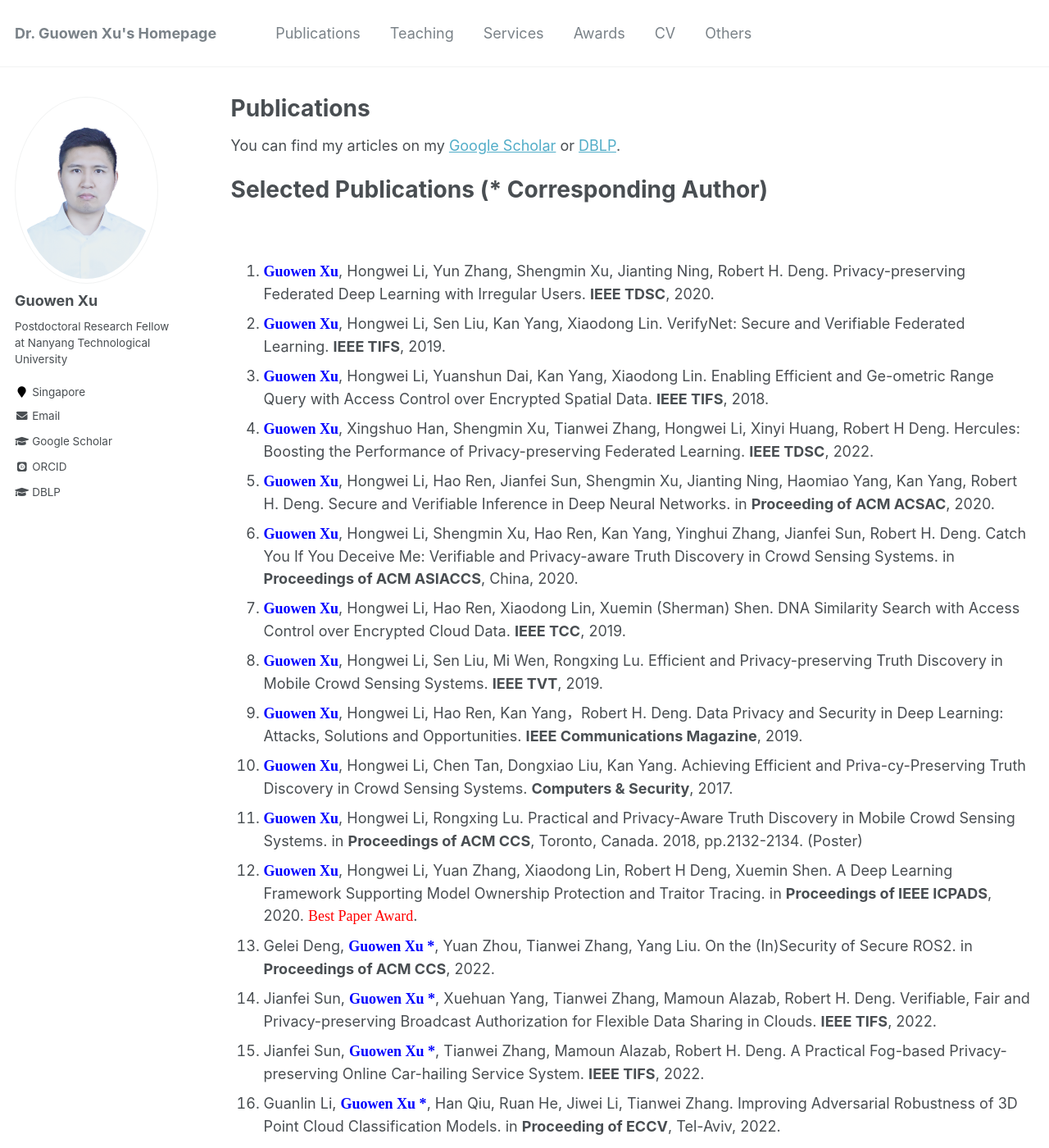
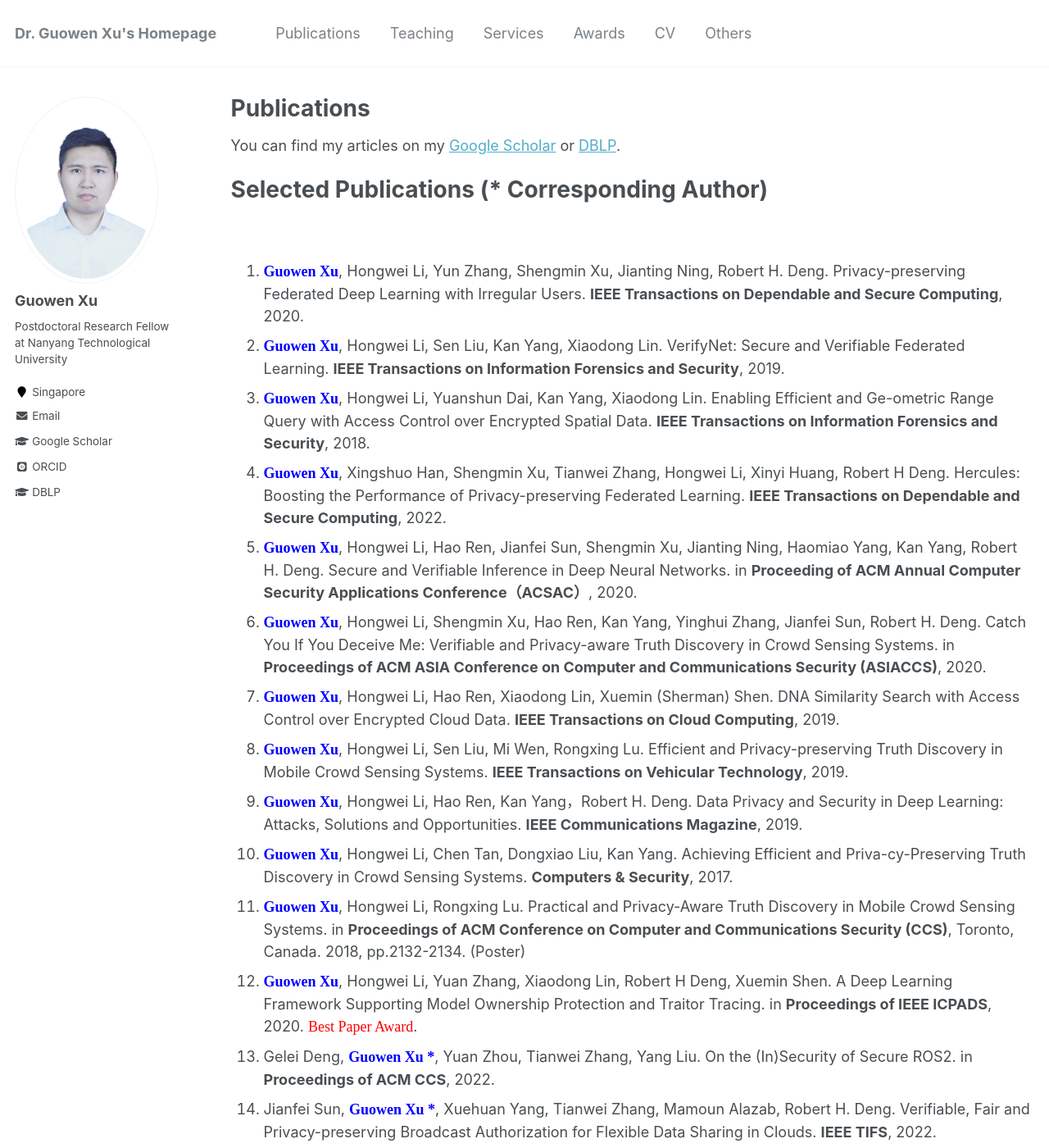
Before and after one commit to Guowen-xu/guowen-xu.github.io, a Jekyll site: the page built from _pages/publications.md, in a window 1280 px wide and 1400 px high. Shown: the whole window at 82% size. Built offline with Jekyll 4.4.1, drawn with Linux system fonts in a browser that asks for light colours; some web fonts are replaced.

Commit message:
Update publications.md

```diff
--- a/_pages/publications.md
+++ b/_pages/publications.md
@@ -14,17 +14,17 @@ You can find my articles on my [Google Scholar](https://scholar.google.com.hk/ci
 
 
 
-1. **<font face="Times New Roman" color=blue size=4> Guowen Xu</font>**, Hongwei Li, Yun Zhang, Shengmin Xu, Jianting Ning, Robert H. Deng. Privacy-preserving Federated Deep Learning with Irregular Users. **IEEE TDSC**, 2020.
-2. **<font face="Times New Roman" color=blue size=4> Guowen Xu</font>**, Hongwei Li, Sen Liu, Kan Yang, Xiaodong Lin. VerifyNet: Secure and Verifiable Federated Learning. **IEEE TIFS**, 2019.
-3. **<font face="Times New Roman" color=blue size=4> Guowen Xu</font>**, Hongwei Li, Yuanshun Dai, Kan Yang, Xiaodong Lin. Enabling Efficient and Ge-ometric Range Query with Access Control over Encrypted Spatial Data. **IEEE TIFS**,  2018.
-4. **<font face="Times New Roman" color=blue size=4> Guowen Xu</font>**, Xingshuo Han, Shengmin Xu, Tianwei Zhang, Hongwei Li, Xinyi Huang, Robert H Deng. Hercules: Boosting the Performance of Privacy-preserving Federated Learning. **IEEE TDSC**, 2022.
-5. **<font face="Times New Roman" color=blue size=4> Guowen Xu</font>**, Hongwei Li, Hao Ren, Jianfei Sun, Shengmin Xu, Jianting Ning, Haomiao Yang, Kan Yang, Robert H. Deng. Secure and Verifiable Inference in Deep Neural Networks. in **Proceeding of ACM ACSAC**, 2020.
-6. **<font face="Times New Roman" color=blue size=4> Guowen Xu</font>**, Hongwei Li, Shengmin Xu, Hao Ren, Kan Yang, Yinghui Zhang, Jianfei Sun, Robert H. Deng. Catch You If You Deceive Me: Verifiable and Privacy-aware Truth Discovery in Crowd Sensing Systems. in **Proceedings of ACM ASIACCS**, China, 2020.
-7. **<font face="Times New Roman" color=blue size=4> Guowen Xu</font>**, Hongwei Li, Hao Ren, Xiaodong Lin, Xuemin (Sherman) Shen. DNA Similarity Search with Access Control over Encrypted Cloud Data. **IEEE TCC**, 2019.
-8. **<font face="Times New Roman" color=blue size=4> Guowen Xu</font>**, Hongwei Li, Sen Liu, Mi Wen, Rongxing Lu. Efficient and Privacy-preserving Truth Discovery in Mobile Crowd Sensing Systems. **IEEE TVT**,  2019.
+1. **<font face="Times New Roman" color=blue size=4> Guowen Xu</font>**, Hongwei Li, Yun Zhang, Shengmin Xu, Jianting Ning, Robert H. Deng. Privacy-preserving Federated Deep Learning with Irregular Users. **IEEE Transactions on Dependable and Secure Computing**, 2020.
+2. **<font face="Times New Roman" color=blue size=4> Guowen Xu</font>**, Hongwei Li, Sen Liu, Kan Yang, Xiaodong Lin. VerifyNet: Secure and Verifiable Federated Learning. **IEEE Transactions on Information Forensics and Security**, 2019.
+3. **<font face="Times New Roman" color=blue size=4> Guowen Xu</font>**, Hongwei Li, Yuanshun Dai, Kan Yang, Xiaodong Lin. Enabling Efficient and Ge-ometric Range Query with Access Control over Encrypted Spatial Data. **IEEE Transactions on Information Forensics and Security**,  2018.
+4. **<font face="Times New Roman" color=blue size=4> Guowen Xu</font>**, Xingshuo Han, Shengmin Xu, Tianwei Zhang, Hongwei Li, Xinyi Huang, Robert H Deng. Hercules: Boosting the Performance of Privacy-preserving Federated Learning. **IEEE Transactions on Dependable and Secure Computing**, 2022.
+5. **<font face="Times New Roman" color=blue size=4> Guowen Xu</font>**, Hongwei Li, Hao Ren, Jianfei Sun, Shengmin Xu, Jianting Ning, Haomiao Yang, Kan Yang, Robert H. Deng. Secure and Verifiable Inference in Deep Neural Networks. in **Proceeding of ACM Annual Computer Security Applications Conference（ACSAC）**, 2020.
+6. **<font face="Times New Roman" color=blue size=4> Guowen Xu</font>**, Hongwei Li, Shengmin Xu, Hao Ren, Kan Yang, Yinghui Zhang, Jianfei Sun, Robert H. Deng. Catch You If You Deceive Me: Verifiable and Privacy-aware Truth Discovery in Crowd Sensing Systems. in **Proceedings of ACM ASIA Conference on Computer and Communications Security (ASIACCS)**, 2020.
+7. **<font face="Times New Roman" color=blue size=4> Guowen Xu</font>**, Hongwei Li, Hao Ren, Xiaodong Lin, Xuemin (Sherman) Shen. DNA Similarity Search with Access Control over Encrypted Cloud Data. **IEEE Transactions on Cloud Computing**, 2019.
+8. **<font face="Times New Roman" color=blue size=4> Guowen Xu</font>**, Hongwei Li, Sen Liu, Mi Wen, Rongxing Lu. Efficient and Privacy-preserving Truth Discovery in Mobile Crowd Sensing Systems. **IEEE Transactions on Vehicular Technology**,  2019.
 9. **<font face="Times New Roman" color=blue size=4> Guowen Xu</font>**, Hongwei Li, Hao Ren, Kan Yang，Robert H. Deng. Data Privacy and Security in Deep Learning: Attacks, Solutions and Opportunities. **IEEE Communications Magazine**, 2019.
 10. **<font face="Times New Roman" color=blue size=4> Guowen Xu</font>**, Hongwei Li, Chen Tan, Dongxiao Liu, Kan Yang. Achieving Efficient and Priva-cy-Preserving Truth Discovery in Crowd Sensing Systems. **Computers & Security**, 2017.
-11. **<font face="Times New Roman" color=blue size=4> Guowen Xu</font>**, Hongwei Li, Rongxing Lu. Practical and Privacy-Aware Truth Discovery in Mobile Crowd Sensing Systems. in **Proceedings of ACM CCS**, Toronto, Canada. 2018, pp.2132-2134. (Poster)
+11. **<font face="Times New Roman" color=blue size=4> Guowen Xu</font>**, Hongwei Li, Rongxing Lu. Practical and Privacy-Aware Truth Discovery in Mobile Crowd Sensing Systems. in **Proceedings of ACM  Conference on Computer and Communications Security (CCS)**, Toronto, Canada. 2018, pp.2132-2134. (Poster)
 12. **<font face="Times New Roman" color=blue size=4> Guowen Xu</font>**, Hongwei Li, Yuan Zhang, Xiaodong Lin, Robert H Deng, Xuemin Shen. A Deep Learning Framework Supporting Model Ownership Protection and Traitor Tracing. in **Proceedings of IEEE ICPADS**, 2020. <font face="Times New Roman" color=red size=4> Best Paper Award</font>.
 13. Gelei Deng, **<font face="Times New Roman" color=blue size=4> Guowen Xu *</font>**, Yuan Zhou, Tianwei Zhang, Yang Liu. On the (In)Security of Secure ROS2. in **Proceedings of ACM CCS**, 2022.
 14. Jianfei Sun, **<font face="Times New Roman" color=blue size=4> Guowen Xu *</font>**, Xuehuan Yang, Tianwei Zhang, Mamoun Alazab, Robert H. Deng. Verifiable, Fair and Privacy-preserving Broadcast Authorization for Flexible Data Sharing in Clouds. **IEEE TIFS**, 2022.
```
